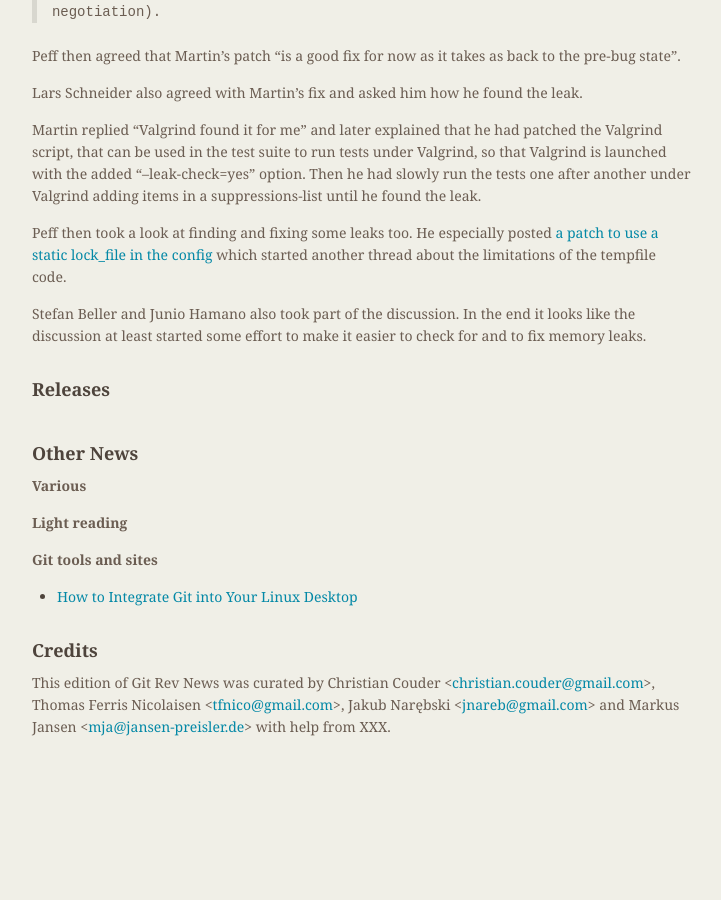
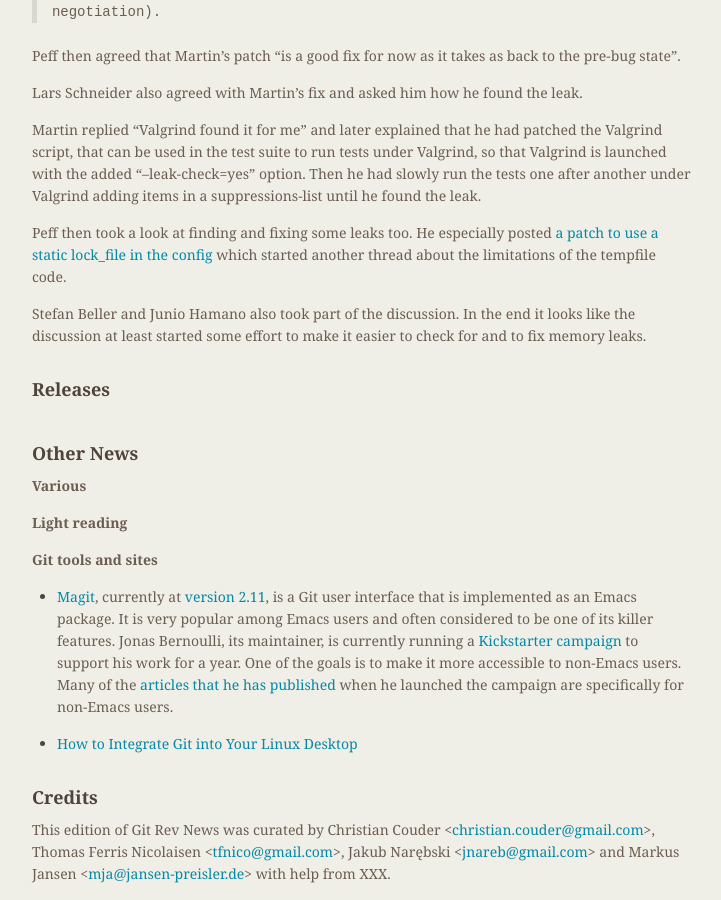
Before and after one commit to git/git.github.io, a Jekyll site: the page built from rev_news/drafts/edition-31.md, in a window 1280 px wide and 900 px high, scrolled down 2071 px. Shown: the whole window, without its empty margins (388-1109 px from the left). Built offline with Jekyll 4.4.1, drawn with Linux system fonts in a browser that asks for light colours; before the commit the page ends 2824 px from its top, so only the background shows below that.

Commit message:
rn-31: add info about Magit

```diff
--- a/rev_news/drafts/edition-31.md
+++ b/rev_news/drafts/edition-31.md
@@ -111,7 +111,6 @@
 or are happy with moving this topic forward, and an updated version of
 Brandon's patch has been merged in the "pu" (proposed updates) branch.
 
-
 ### Reviews
 
 * [pkt-line: re-'static'-ify buffer in packet_write_fmt_1()](https://public-inbox.org/git/20170827073732.546-1-martin.agren@gmail.com/)
@@ -168,6 +167,18 @@
 
 __Git tools and sites__
 
+* [Magit](https://magit.vc), currently at [version 2.11](https://emacsair.me/2017/09/13/magit-2.11/),
+  is a Git user interface that is implemented as an Emacs package. It
+  is very popular among Emacs users and often considered to be one of
+  its killer features. Jonas Bernoulli, its maintainer, is currently
+  running a
+  [Kickstarter campaign](https://www.kickstarter.com/projects/1681258897/its-magit-the-magical-git-client)
+  to support his work for a year. One of the goals is to make
+  it more accessible to non-Emacs users. Many of the
+  [articles that he has published](https://emacsair.me/2017/09/01/campaign-articles)
+  when he launched the campaign are specifically for
+  non-Emacs users.
+
 * [How to Integrate Git into Your Linux Desktop](https://www.linux.com/learn/intro-to-linux/2017/8/how-integrate-git-your-linux-desktop)
 
 ## Credits
```
